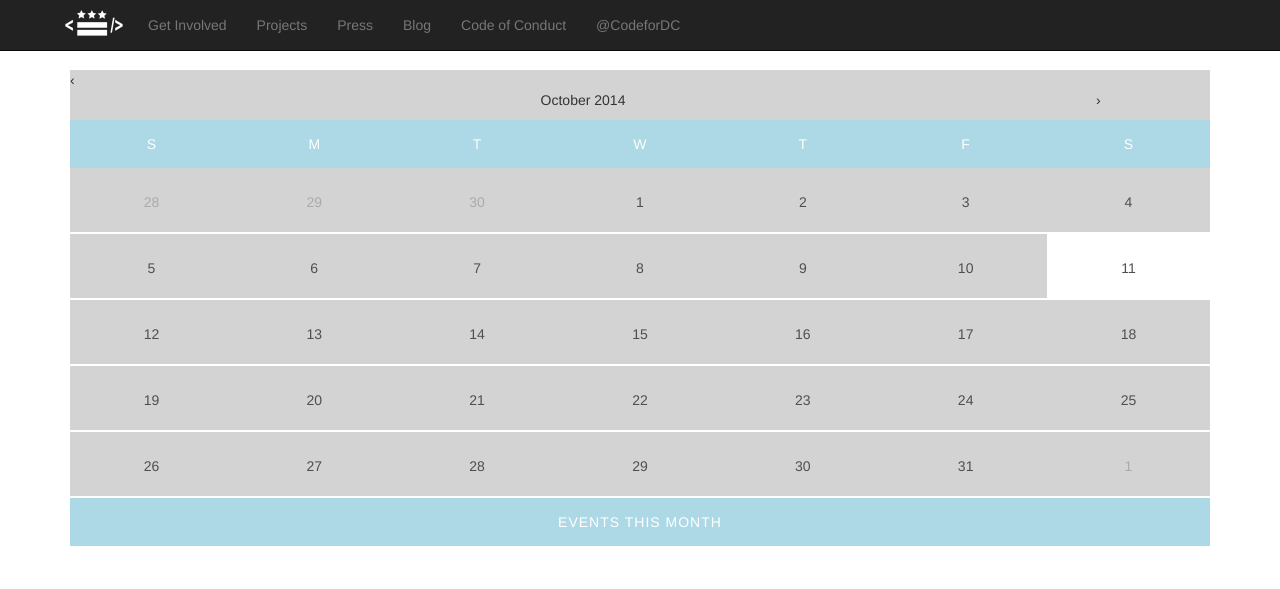
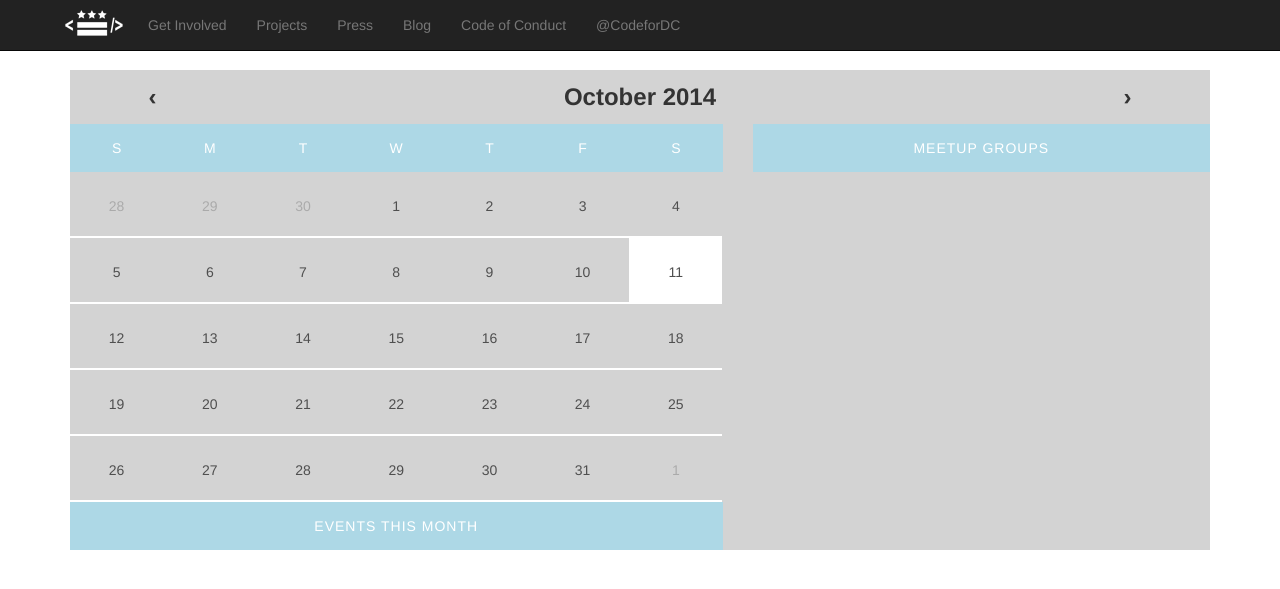
Before and after one commit to civictechdc/codefordc.github.com, a Jekyll site: the page built from calendar.html, in a window 1280 px wide. Shown: the top 589 px of the page. Built offline with Jekyll 4.4.1, drawn with Linux system fonts in a browser that asks for light colours; nearby versions of some CDN libraries; Markdown is read by kramdown in place of the engine named in the settings.

Commit message:
more better calendar

```diff
--- a/assets/css/calendar.css
+++ b/assets/css/calendar.css
@@ -3,61 +3,27 @@
   margin-top: 20px;
 }
 .calendar .clndr .clndr-controls {
-  display: inline-block;
-  width: 100%;
-  position: relative;
+  margin-top: 10px;
   margin-bottom: 10px;
+  font-weight: 700;
+  font-size: 24px;
 }
 .calendar .clndr .clndr-controls .month {
-  float: left;
-  width: 90%;
   text-align: center;
 }
-.calendar .clndr .clndr-controls .clndr-control-button {
-  float: left;
-  width: 5%;
+.calendar .clndr .clndr-controls .clndr-next-button {
+  cursor: pointer;
+  text-align: center;
 }
-.calendar .clndr .clndr-controls .clndr-control-button.rightalign {
-  text-align: right;
-  width: 5%;
+.calendar .clndr .clndr-controls .clndr-next-button:hover {
+  background: darkgray;
 }
-.calendar .clndr .clndr-controls .clndr-control-button .clndr-next-button {
+.calendar .clndr .clndr-controls .clndr-previous-button {
   cursor: pointer;
-  -webkit-user-select: none;
-  /* Chrome/Safari */
-  -moz-user-select: none;
-  /* Firefox */
-  -ms-user-select: none;
-  /* IE10+ */
+  text-align: center;
 }
-.calendar .clndr .clndr-controls .clndr-control-button .clndr-next-button:hover {
-  background: #ddd;
-}
-.calendar .clndr .clndr-controls .clndr-control-button .clndr-next-button.inactive {
-  opacity: 0.5;
-}
-.calendar .clndr .clndr-controls .clndr-control-button .clndr-next-button.inactive:hover {
-  background: none;
-  cursor: default;
-}
-.calendar .clndr .clndr-controls .clndr-control-button .clndr-previous-button {
-  cursor: pointer;
-  -webkit-user-select: none;
-  /* Chrome/Safari */
-  -moz-user-select: none;
-  /* Firefox */
-  -ms-user-select: none;
-  /* IE10+ */
-}
-.calendar .clndr .clndr-controls .clndr-control-button .clndr-previous-button:hover {
-  background: #ddd;
-}
-.calendar .clndr .clndr-controls .clndr-control-button .clndr-previous-button.inactive {
-  opacity: 0.5;
-}
-.calendar .clndr .clndr-controls .clndr-control-button .clndr-previous-button.inactive:hover {
-  background: none;
-  cursor: default;
+.calendar .clndr .clndr-controls .clndr-previous-button:hover {
+  background: darkgray;
 }
 .calendar .clndr-grid {
   float: left;
@@ -76,6 +42,9 @@
 }
 .calendar .clndr-grid .days {
   width: 100%;
+}
+.calendar .clndr-grid .days .day:hover {
+  background-color: darkgray;
 }
 .calendar .clndr-grid .days .day,
 .calendar .clndr-grid .days .empty {
@@ -121,3 +90,25 @@
 .calendar .event-listing .event-item .event-item-time {
   font-weight: 700;
 }
+.calendar .group-listing {
+  float: left;
+}
+.calendar .group-listing .group-listing-title {
+  padding: 14px;
+  background-color: lightblue;
+  text-align: center;
+  color: white;
+  letter-spacing: 1px;
+}
+.calendar .group-listing .group-item {
+  padding: 14px;
+  color: #4f4f4f;
+}
+.calendar .group-listing .group-item:hover {
+  padding: 14px;
+  color: #4f4f4f;
+  background-color: darkgray;
+}
+.calendar .group-listing .group-item .group-item-name    {
+  font-weight: 700;
+}
--- a/calendar.html
+++ b/calendar.html
@@ -11,11 +11,13 @@ extra_css:
 </div>
 
 <script type="text/template" id="calendar-template">
-<div class="clndr-controls">
-  <div class="clndr-previous-button">&lsaquo;</div>
-  <div class="month"><%= month %> <%= year %></div>
-  <div class="clndr-next-button">&rsaquo;</div>
+<div class="row clndr-controls">
+    <div class="col-sm-2 clndr-previous-button">&lsaquo;</div>
+    <div class="col-sm-8 month"><%= month %> <%= year %></div>
+    <div class="col-sm-2 clndr-next-button">&rsaquo;</div>
 </div>
+<div class="row">
+<div class="col-sm-7">
 <div class="clndr-grid">
     <div class="days-of-the-week clearfix">
     <% _.each(daysOfTheWeek, function(day) { %>
@@ -28,22 +30,41 @@ extra_css:
     <% }); %>
     </div>
 </div>
+<div class="events">
     <div class="event-listing">
         <div class="event-listing-title">EVENTS THIS MONTH</div>
         <% var dates_used = []; %>
         <% _.each(eventsThisMonth, function(event) { %>
-      <div class="event-item">
+            <div class="row event-item <%= event.group.urlname %>" id="<%= event.id %>">
                 <% if ($.inArray(event.time, dates_used) == -1) { %>
-        <div class="event-item-time"><%= event.date_formatted %></div>
+                <div class="col-sm-12 event-item-time"><%= event.date_formatted %></div>
                 <% }; dates_used.push(event.time); %>
-        <div class="event-item-group"><%= event.group.name %></div>
-        <div class="event-item-name"><%= event.name %></div>
+                <div class="col-sm-2">Who:</div>
+                <div class="col-sm-10 event-item-group"><%= event.group.name %></div>
+                <div class="col-sm-2">What:</div>
+                <div class="col-sm-10 event-item-name"><%= event.name %></div>
                 <% if (event.venue) { %>
-        <div class="event-item-location"><%= event.venue.name %>, <%= event.venue.address_1 %></div>
+                <div class="col-sm-2">Where:</div>
+                <div class="col-sm-10 event-item-location"><%= event.venue.name %>, <%= event.venue.address_1 %></div>
                 <% } %>
-        <div class="event-item-url"><a href="<%= event.event_url %>">Click here to register</a></div>
+                <div class="col-sm-12 event-item-url"><a href="<%= event.event_url %>">Click here to register</a></div>
             </div>
         <% }); %>
+    </div>
+</div>
+</div>
+<div class="col-sm-5 group-listing">
+    <div class="group-listing-title">MEETUP GROUPS</div>
+    <% var groups_used = []; %>
+    <% _.each(eventsThisMonth, function(event) { %>
+        <% if ($.inArray(event.group.name, groups_used) == -1) { %>
+        <div class="group-item" id="<%= event.group.urlname %>">
+            <div class="group-item-name"><%= event.group.name %></div>
+            <div class="group-item-who">For: <%= event.group.who %></div>
+        </div>
+        <% }; groups_used.push(event.group.name); %>
+    <% }); %>
+</div>
 </div>
 </script>
 
```
Also changed, not shown: other parts of calendar.html (+10 -1 lines). Lines whose indentation alone changed are shown as unchanged.
